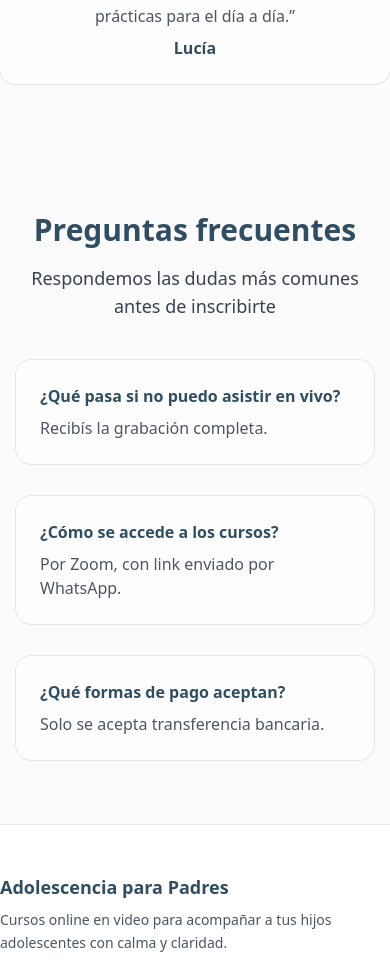
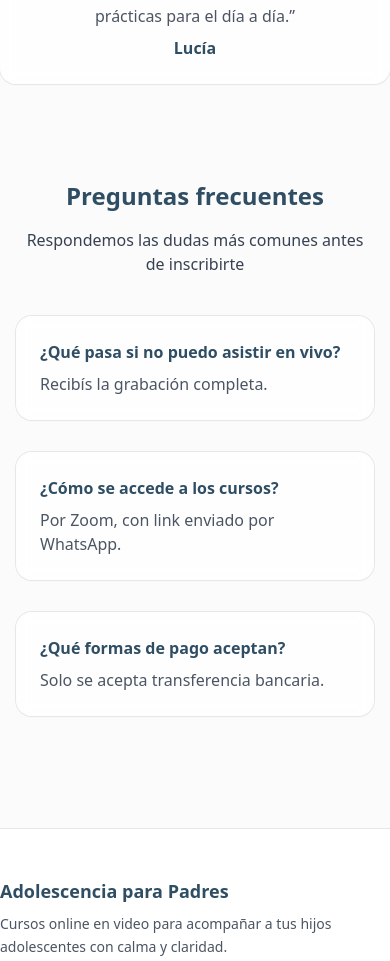
Before and after one commit to sekigan98/dram-adolescentes, a Next.js app: page / in a window 390 px wide. Shown: the part 5527-6488 px from the top of the page. Built offline with nearby package versions, Linux system fonts and the light colour scheme.

Commit message:
Update FAQ.tsx

```diff
--- a/components/FAQ.tsx
+++ b/components/FAQ.tsx
@@ -1,29 +1,22 @@
 import MotionFade from "./MotionFade";
 
 const faqs = [
-  {
-    title: "¿Qué pasa si no puedo asistir en vivo?",
-    desc: "Recibís la grabación completa.",
-  },
-  {
-    title: "¿Cómo se accede a los cursos?",
-    desc: "Por Zoom, con link enviado por WhatsApp.",
-  },
-  {
-    title: "¿Qué formas de pago aceptan?",
-    desc: "Solo se acepta transferencia bancaria.",
-  },
+  { title: "¿Qué pasa si no puedo asistir en vivo?", desc: "Recibís la grabación completa." },
+  { title: "¿Cómo se accede a los cursos?", desc: "Por Zoom, con link enviado por WhatsApp." },
+  { title: "¿Qué formas de pago aceptan?", desc: "Solo se acepta transferencia bancaria." },
 ];
 
 export default function FAQ() {
   return (
-    <section id="faq" className="mt-20 px-4 sm:px-6 lg:px-8">
+    <section id="faq" className="section-y scroll-mt-32 px-4 sm:px-6 lg:px-8">
       <div className="max-w-4xl mx-auto text-center">
-        <h2 className="text-3xl font-bold text-brand-800 mb-4">Preguntas frecuentes</h2>
-        <p className="text-lg text-gray-700 mb-10">
+        <h2 className="text-2xl sm:text-3xl font-semibold text-brand-800 mb-4">
+          Preguntas frecuentes
+        </h2>
+        <p className="text-base sm:text-lg text-gray-700 mb-10">
           Respondemos las dudas más comunes antes de inscribirte
         </p>
-        <div className="grid sm:grid-cols-2 lg:grid-cols-3 gap-8 text-left">
+        <div className="grid gap-8 sm:grid-cols-2 lg:grid-cols-3 text-left">
           {faqs.map((f, i) => (
             <MotionFade key={f.title} delay={i * 0.1}>
               <div className="card p-6">
```
